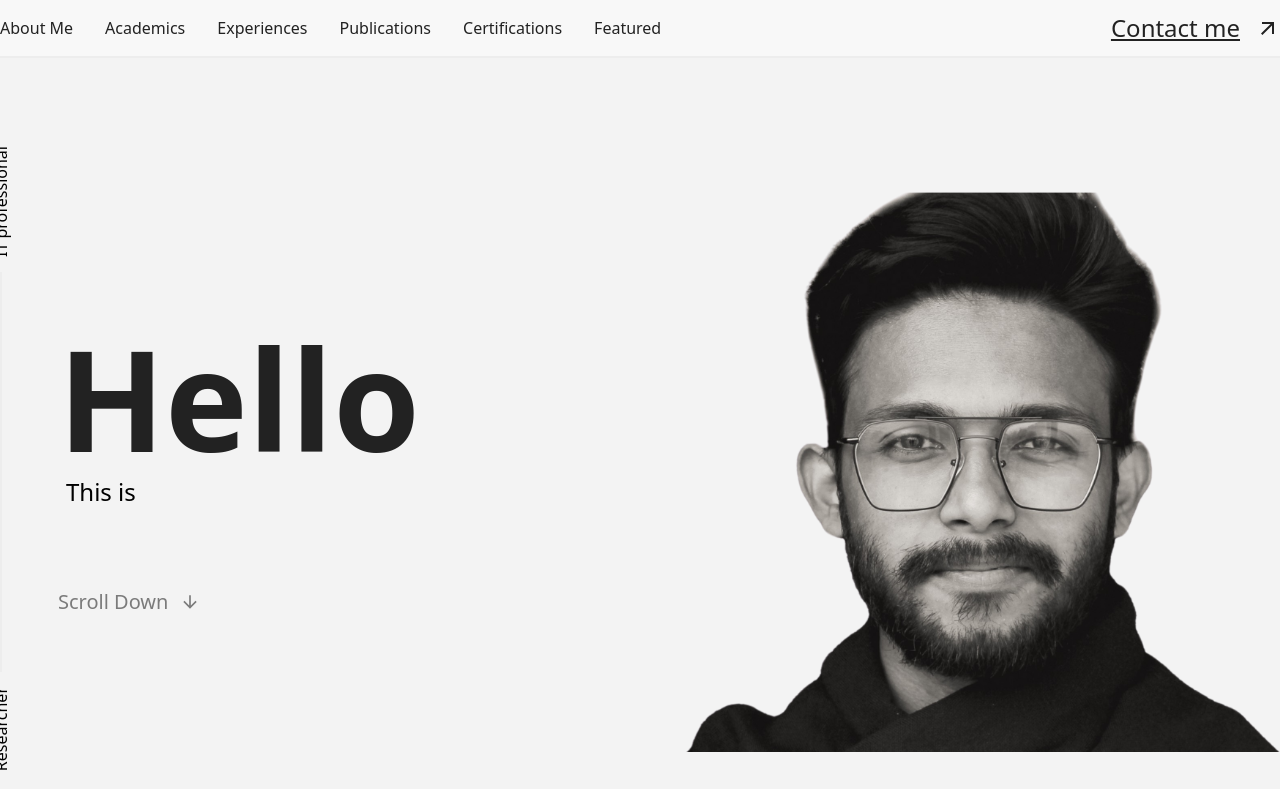
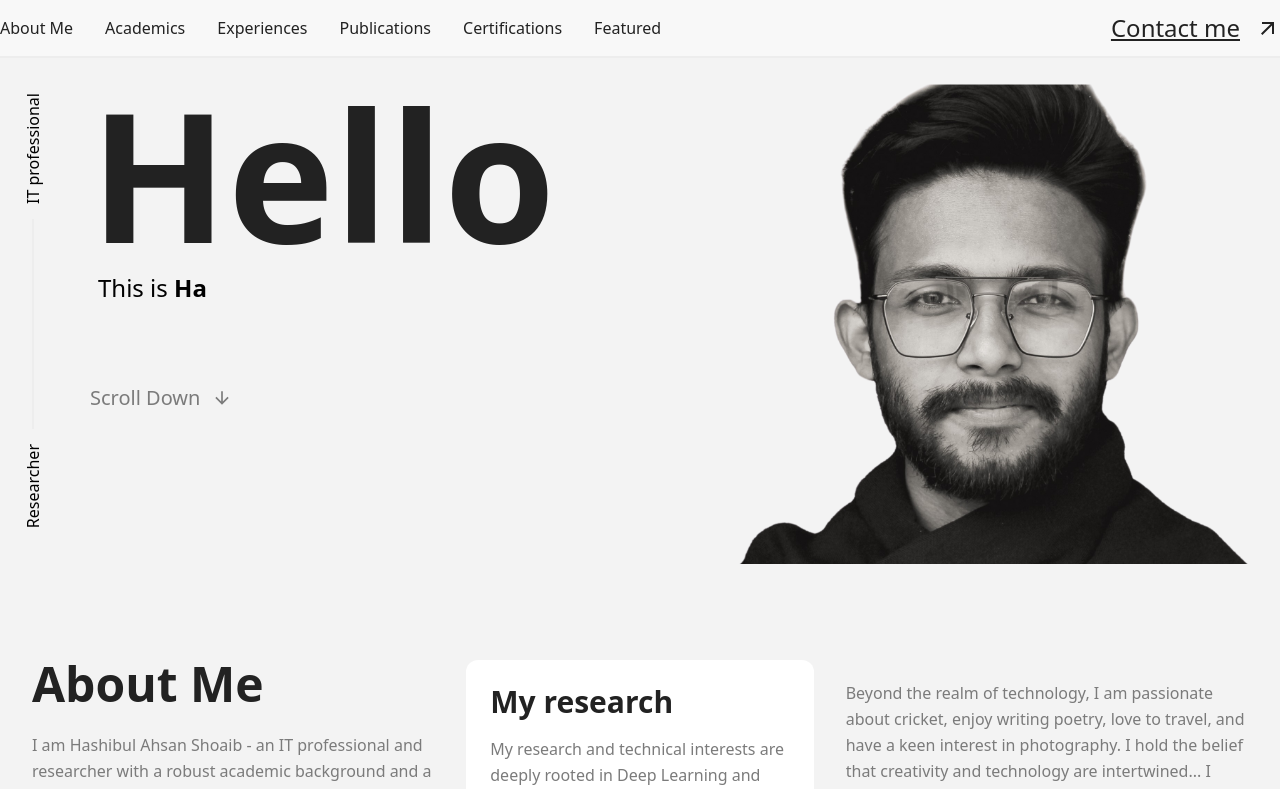
Before and after one commit to Mahmudulislamshuvo/porfolio-tanvir-vay, a React (Vite) app: page / in a window 1280 px wide. Shown: the top 789 px of the page. Built offline with nearby package versions, Linux system fonts and the light colour scheme.

Commit message:
line adjustment ok

```diff
--- a/src/Components/Banner.jsx
+++ b/src/Components/Banner.jsx
@@ -35,13 +35,12 @@ const Banner = ({ scrollToSection, footerRef }) => {
   }, [text, isDeleting, fullText, speed]);
 
   return (
-    <div className="bg-chosenBackground pt-20 md:pt-24 min-h-screen flex items-center">
-      <div className="container">
-        {/* Main flex container: breaks to two columns at the SM breakpoint */}
-        <div className="flex flex-col sm:flex-row sm:items-center sm:gap-6 lg:gap-10">
-          {/* Vertical Line: Now appears starting from the SM breakpoint */}
-          <div className="hidden lg:block">
-            <div className="w-[2px] h-[300px] md:h-[400px] bg-[#ededed] relative">
+    <div className="bg-chosenBackground">
+      <div className="w-full max-w-7xl mx-auto px-4 sm:px-6 lg:px-8">
+        <div className="flex flex-col md:flex-row md:items-stretch md:gap-6 lg:gap-10 mt-15 ">
+          {/* Vertical Line wrapper */}
+          <div className="hidden md:block py-[135px] lg:py-[135px]">
+            <div className="relative h-full w-[2px] bg-[#ededed]">
               <p
                 className="absolute whitespace-nowrap"
                 style={{
@@ -67,31 +66,29 @@ const Banner = ({ scrollToSection, footerRef }) => {
             </div>
           </div>
 
-          {/* Left Section (Text Content): 50% width from SM upwards */}
-          <div className="w-full sm:w-1/2 order-2 sm:order-1 text-center sm:text-left px-4 mt-8 sm:mt-0">
-            {/* Typography continues to scale for all device sizes */}
-            <h1 className="text-5xl md:text-7xl lg:text-8xl xl:text-[140px] leading-none font-bold text-primary">
+          {/* Text content block */}
+          <div className="order-2 w-full px-4 text-center sm:text-left md:order-1 md:w-1/2 mt-8 md:mt-0">
+            <h1 className="text-6xl font-bold leading-none text-primary sm:text-7xl md:text-8xl lg:text-[140px] xl:text-[180px] 2xl:text-[220px]">
               Hello
             </h1>
-            <p className="text-lg md:text-xl lg:text-2xl mt-2 sm:pl-2">
+            <p className="mt-2 text-lg sm:pl-2 md:text-xl lg:text-2xl">
               This is <span className="font-bold">{text}</span>
             </p>
 
             <button
               onClick={() => scrollToSection(footerRef)}
-              className="flex items-center gap-x-3 text-secondary text-lg md:text-xl mt-12 md:mt-20 mx-auto sm:mx-0"
+              className="mx-auto mt-12 flex items-center gap-x-3 text-lg text-secondary md:mx-0 md:mt-20 md:text-xl"
             >
               Scroll Down <MdOutlineArrowDownward />
             </button>
           </div>
 
-          {/* Right Section (Profile Image): 50% width from SM upwards */}
-          <div className="w-full sm:w-1/2 mx-auto order-1 sm:order-2 flex justify-center sm:justify-end">
+          {/* Image content block */}
+          <div className="order-1 mx-auto flex w-full items-end justify-center md:order-2 md:w-1/2 md:justify-end">
             <img
               src={bannerimg}
               alt="Hashibul Ahsan Shoaib"
-              // Max height is respected on all screens, preventing overflow
-              className="max-h-[60vh] sm:max-h-[85vh] w-auto"
+              className="w-auto max-h-[60vh] md:h-[95vh] object-contain object-bottom"
             />
           </div>
         </div>
```
